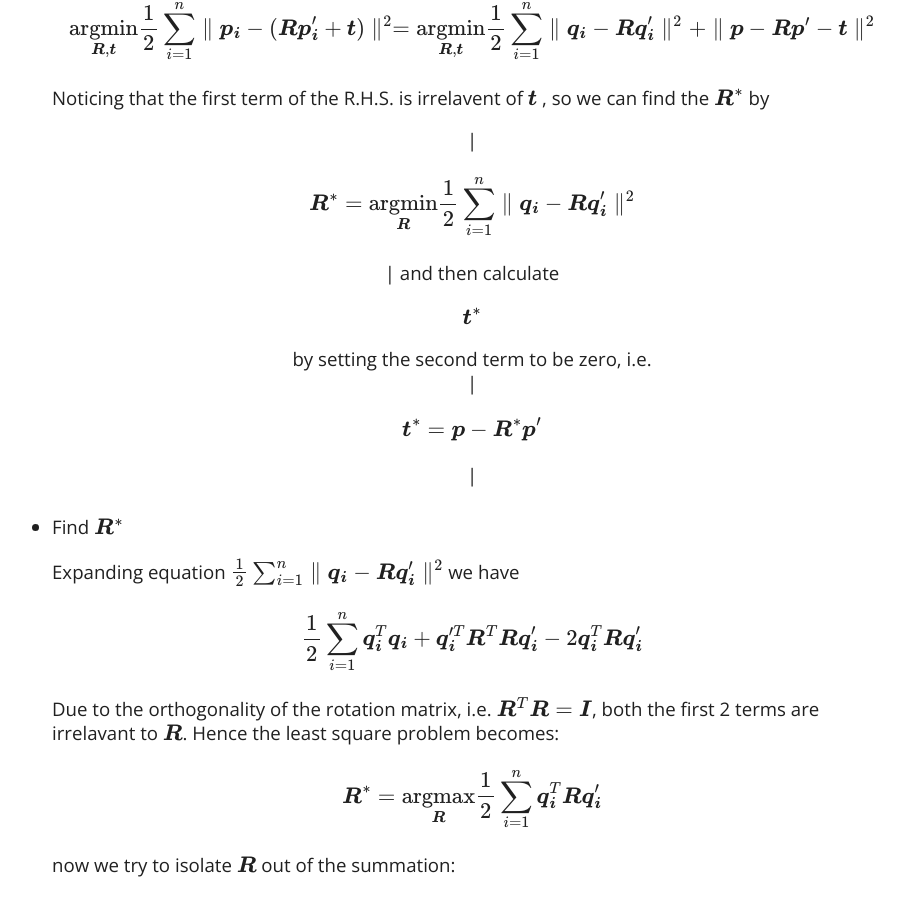
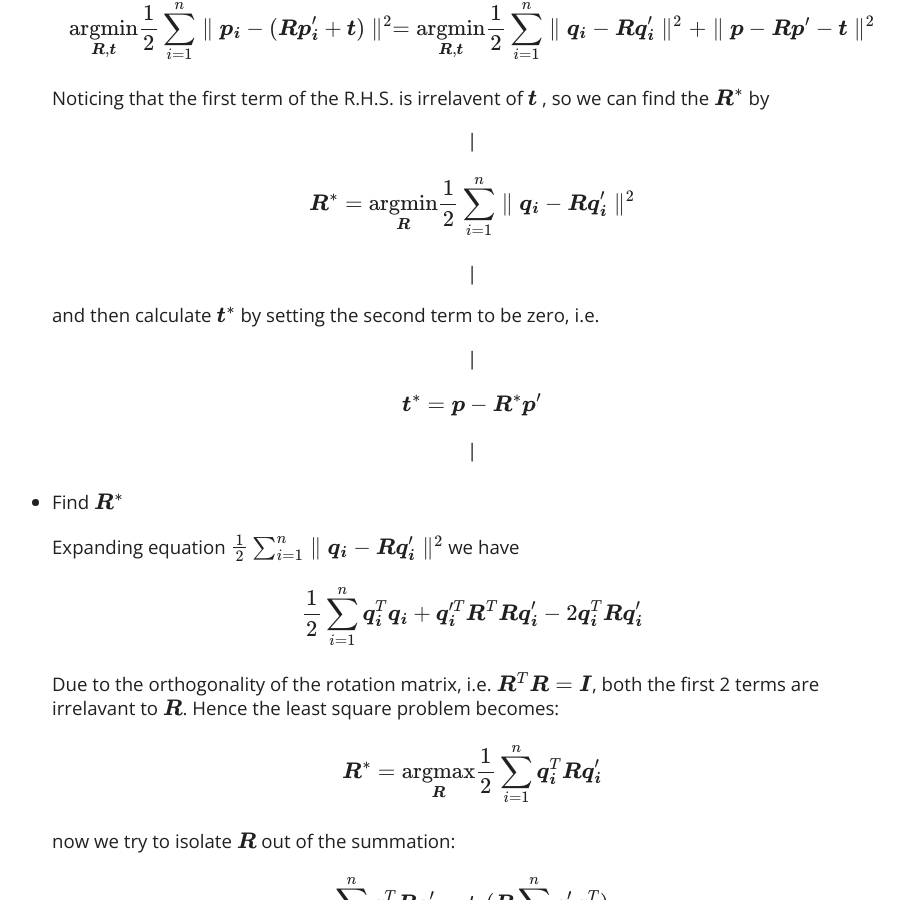
Before and after one commit to YuhangMing/YuhangMing.github.io, a Jekyll site: the page built from _posts/2018-09-30-ICP.markdown, in a window 1280 px wide and 900 px high, scrolled down 1764 px. Shown: the whole window, without its empty margins (218-1122 px from the left). Built offline with Jekyll 4.4.1, drawn with Linux system fonts in a browser that asks for light colours; formulas are drawn with MathJax 3; comment, search, counter and statistics services are not loaded.

```diff
--- a/_posts/2018-09-30-ICP.markdown
+++ b/_posts/2018-09-30-ICP.markdown
@@ -68,13 +68,13 @@ permalink: /ICP/
       $$ \boldsymbol{R}^* $$
       by
 
-      <center>| $$ \boldsymbol{R}^* = \underset{ \boldsymbol{R} }{\mathrm{argmin}} \frac{1}{2} \sum_{i=1}^n \parallel \boldsymbol{q_i} - \boldsymbol{R}\boldsymbol{q_i}' \parallel ^2$$ |
+      <center>| $$ \boldsymbol{R}^* = \underset{ \boldsymbol{R} }{\mathrm{argmin}} \frac{1}{2} \sum_{i=1}^n \parallel \boldsymbol{q_i} - \boldsymbol{R}\boldsymbol{q_i}' \parallel ^2$$ | </center>
 
       and then calculate
       $$ \boldsymbol{t}^* $$
       by setting the second term to be zero, i.e.
 
-      <center>| $$ \boldsymbol{t}^* = \boldsymbol{p} - \boldsymbol{R}^* \boldsymbol{p}' $$ |
+      <center>| $$ \boldsymbol{t}^* = \boldsymbol{p} - \boldsymbol{R}^* \boldsymbol{p}' $$ | </center>
 
     - Find $$ \boldsymbol{R}^* $$
 
```
Also changed, not shown: 2 other files.
